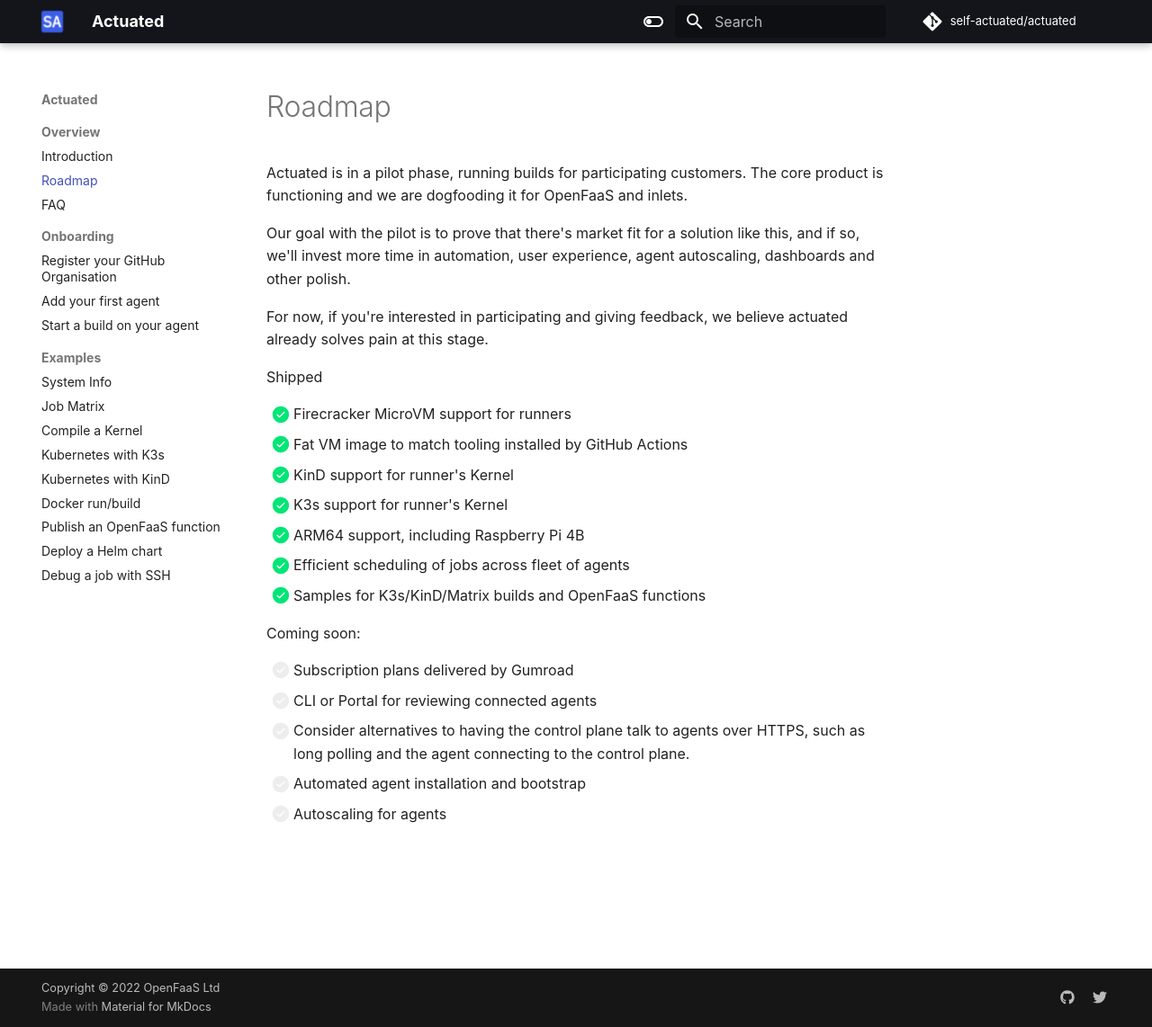
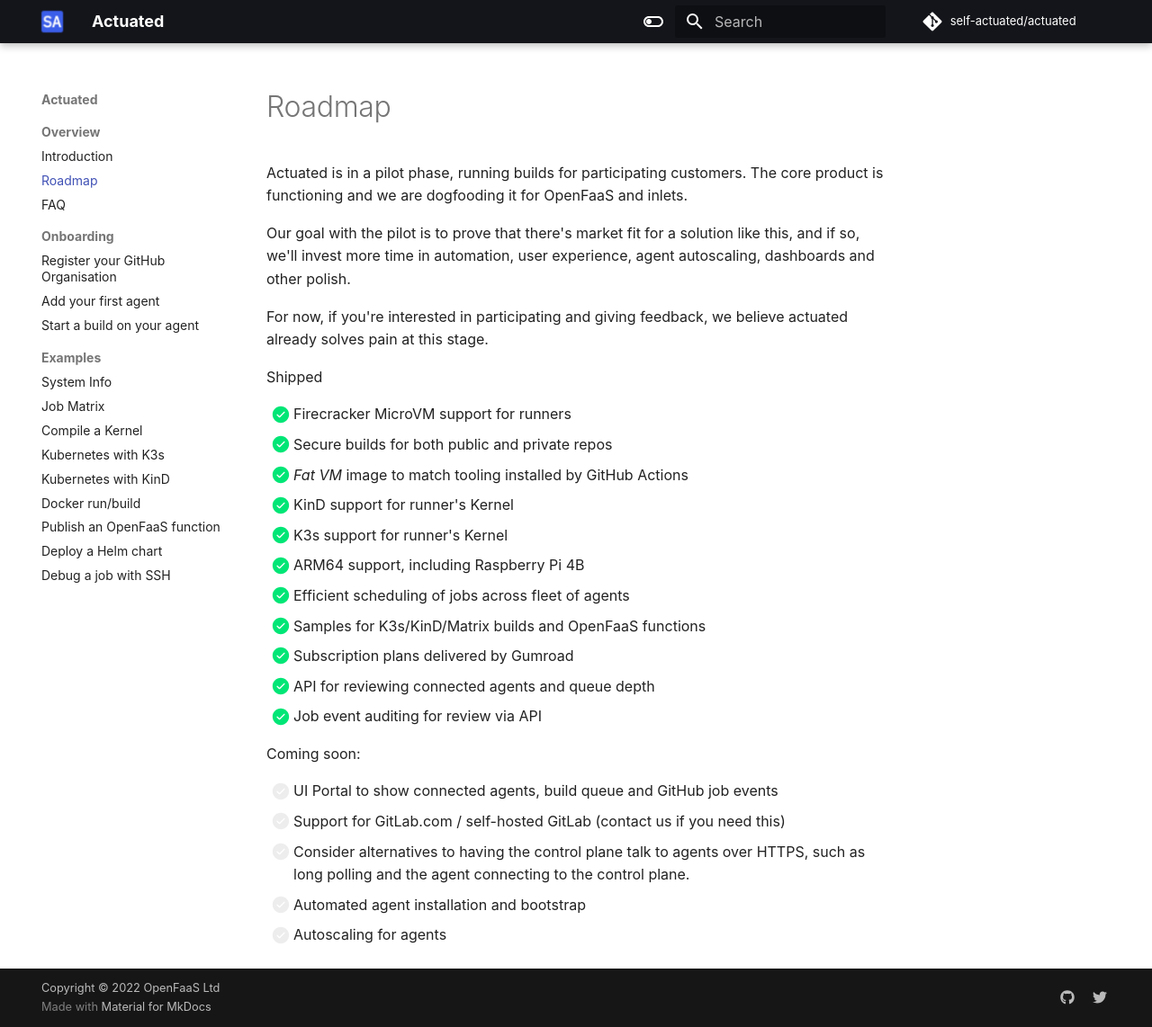
Before and after one commit to welteki/docs.actuated.dev, an MkDocs documentation site: the page built from docs/roadmap.md, in a window 1280 px wide and 1142 px high. Shown: the whole window at 90% size. Built offline with MkDocs 1.6.1 and Material for MkDocs 9.7.7, drawn with Linux system fonts in a browser that asks for light colours; some web fonts are replaced.

Commit message:
Update agent and roadmap pages
Signed-off-by: Alex Ellis (OpenFaaS Ltd) <alexellis2@gmail.com>

```diff
--- a/docs/roadmap.md
+++ b/docs/roadmap.md
@@ -9,17 +9,21 @@
 Shipped
 
 * [x] Firecracker MicroVM support for runners
-* [x] Fat VM image to match tooling installed by GitHub Actions
+* [x] Secure builds for both public and private repos
+* [x] *Fat VM* image to match tooling installed by GitHub Actions
 * [x] KinD support for runner's Kernel
 * [x] K3s support for runner's Kernel
 * [x] ARM64 support, including Raspberry Pi 4B
 * [x] Efficient scheduling of jobs across fleet of agents
 * [x] Samples for K3s/KinD/Matrix builds and OpenFaaS functions
+* [x] Subscription plans delivered by Gumroad
+* [x] API for reviewing connected agents and queue depth
+* [x] Job event auditing for review via API
 
 Coming soon:
 
-* [ ] Subscription plans delivered by Gumroad
-* [ ] CLI or Portal for reviewing connected agents
+* [ ] UI Portal to show connected agents, build queue and GitHub job events
+* [ ] Support for GitLab.com / self-hosted GitLab (contact us if you need this)
 * [ ] Consider alternatives to having the control plane talk to agents over HTTPS, such as long polling and the agent connecting to the control plane.
 * [ ] Automated agent installation and bootstrap
 * [ ] Autoscaling for agents
```
Also changed, not shown: docs/add-agent.md (+2 -4 lines).
